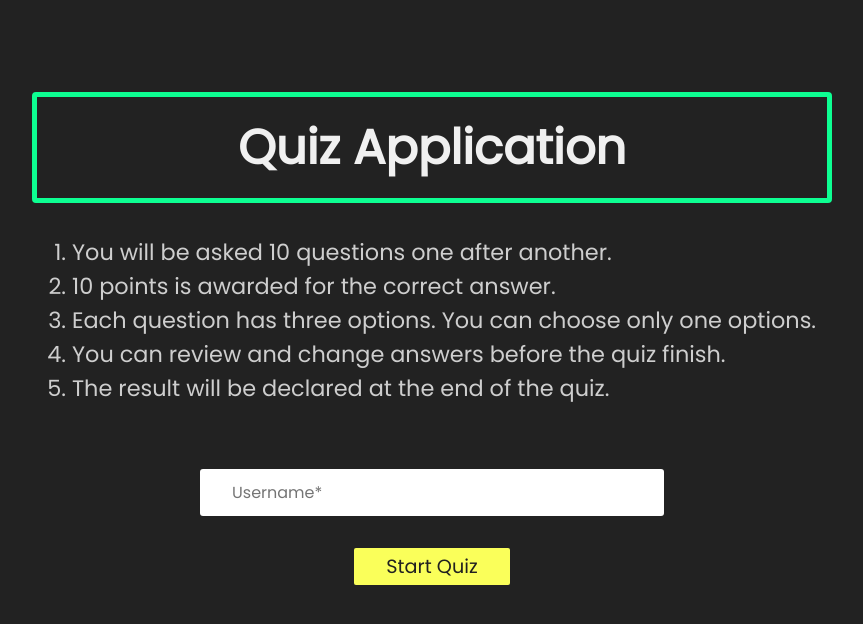
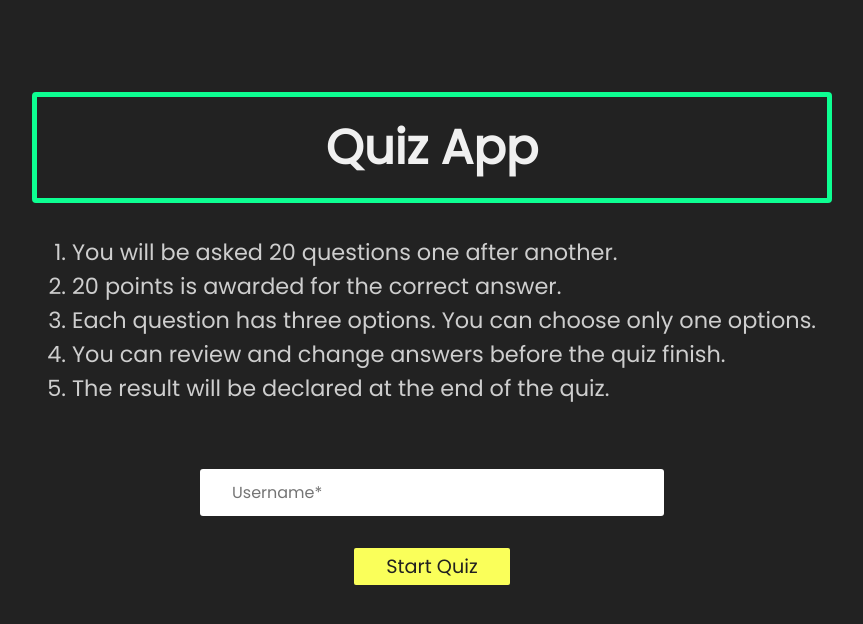
Before and after one commit to Rafiqdevhub/MERN_Quiz_App, a React (Vite) app in the folder client/: page / in a window 1280 px wide. Shown: the top 624 px of the page, without its empty margins (208-1071 px from the left). Built offline with nearby package versions, Linux system fonts and the light colour scheme.

Commit message:
Refactor Main component to update quiz instructions and points awarded

```diff
--- a/client/src/components/Main.jsx
+++ b/client/src/components/Main.jsx
@@ -16,11 +16,11 @@ export default function Main() {
 
   return (
     <div className="container">
-      <h1 className="title text-light">Quiz Application</h1>
+      <h1 className="title text-light">Quiz App</h1>
 
       <ol>
-        <li>You will be asked 10 questions one after another.</li>
-        <li>10 points is awarded for the correct answer.</li>
+        <li>You will be asked 20 questions one after another.</li>
+        <li>20 points is awarded for the correct answer.</li>
         <li>
           Each question has three options. You can choose only one options.
         </li>
```
